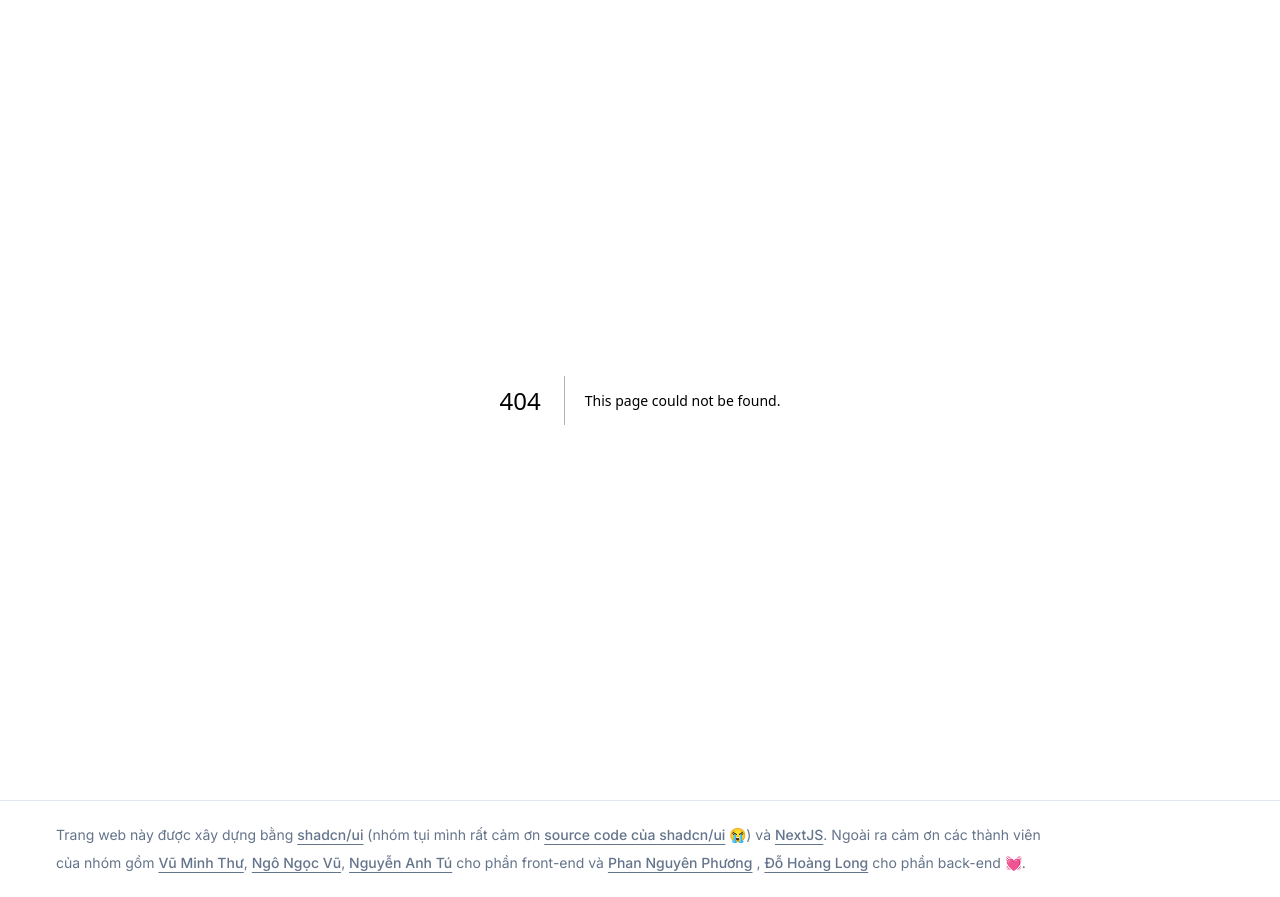
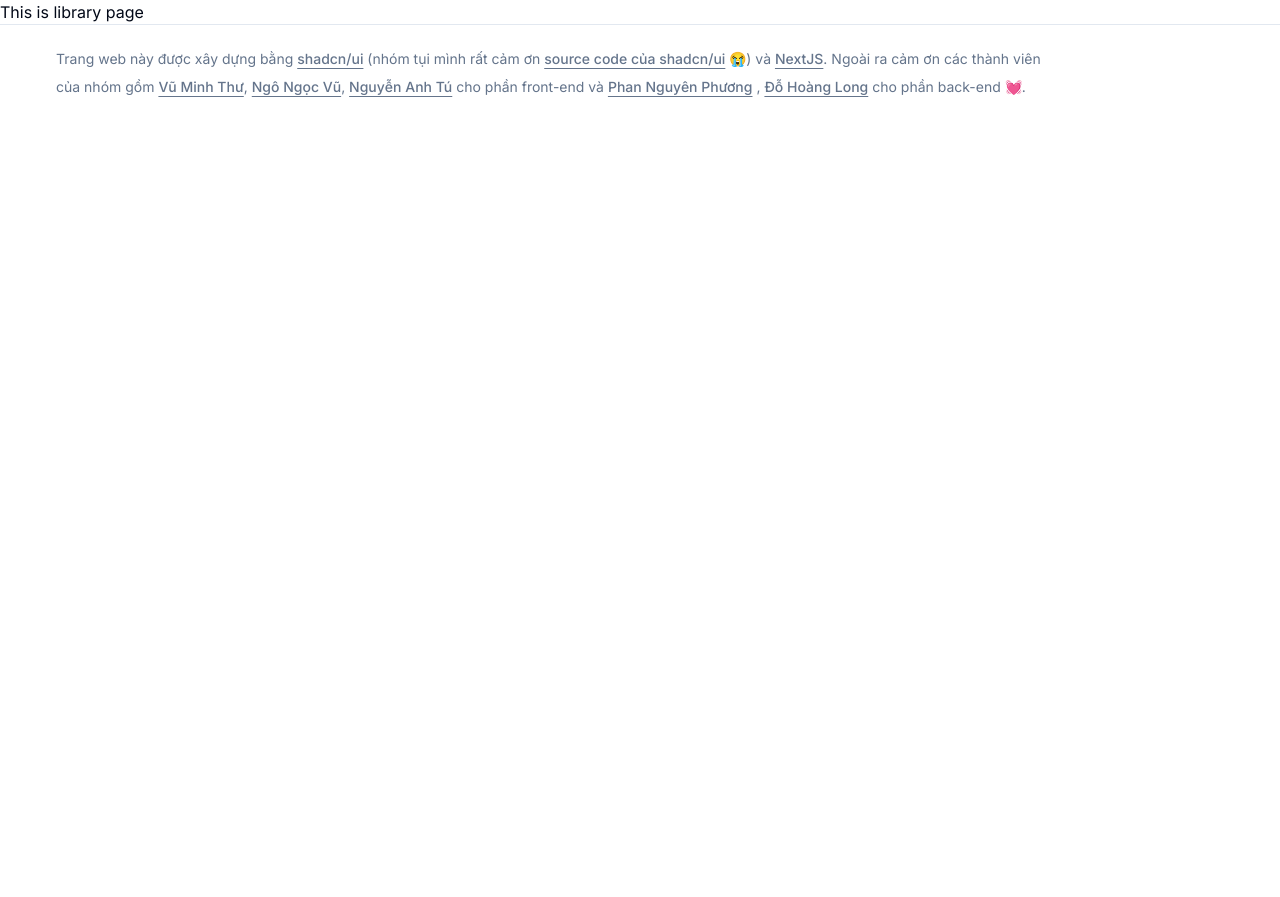
Before and after one commit to lenguyen1807/Software-for-AI, a Next.js app: page /library in a window 1280 px wide. Before the commit this address had no page. After the commit the page ends 800 px from the top, so only its background shows below. Built offline with nearby package versions, Linux system fonts and the light colour scheme.

Commit message:
create library page

```diff
--- /dev/null
+++ b/src/app/library/page.tsx
@@ -0,0 +1,7 @@
+export default function Page() {
+    return (
+        <div>
+            This is library page
+        </div>
+    )
+}
```
